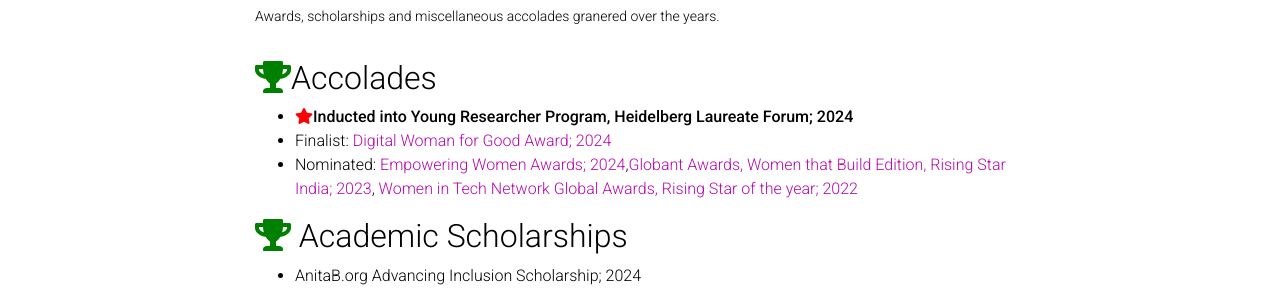
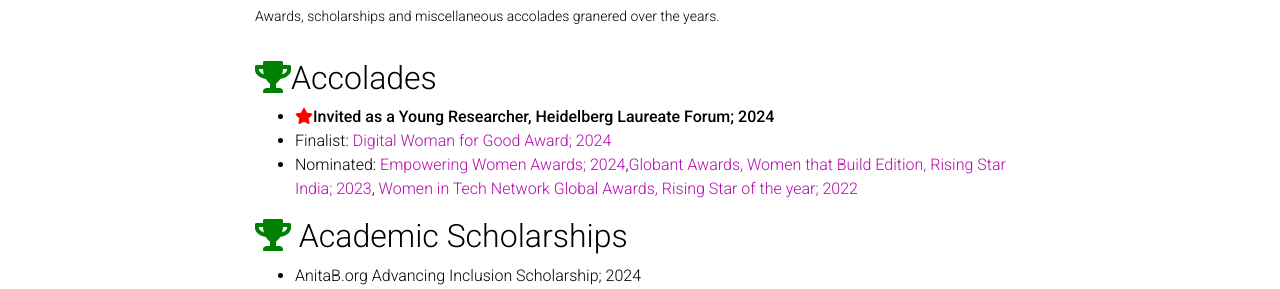
Before and after one commit to sara-02/sara-02.github.io, a Jekyll site: the page built from _pages/honors.md, in a window 1280 px wide and 1110 px high. Shown: the part 155-444 px from the top of the window. Built offline with Jekyll 4.4.1, drawn with Linux system fonts in a browser that asks for light colours; comment, search, counter and statistics services are not loaded; a style sheet for code colours, icons or effects is not loaded.

```diff
--- a/_pages/honors.md
+++ b/_pages/honors.md
@@ -8,7 +8,7 @@ nav_order: 5
 ---
 
 ## <i style='font-size:24px' class='fas' style='color: green'>&#xf091;</i>Accolades
-* <i style='font-size:24px' class='fas' style='color: red'>&#xf005;</i>**Inducted into Young Researcher Program, Heidelberg Laureate Forum; 2024**
+* <i style='font-size:24px' class='fas' style='color: red'>&#xf005;</i>**Invited as a Young Researcher, Heidelberg Laureate Forum; 2024**
 * Finalist:  [Digital Woman for Good Award; 2024](https://digitalwomenawards.com/awards-news/digital-women-for-good-hjkkd)
 * Nominated:  [Empowering Women Awards; 2024](https://www.empoweringwomeninindustry.com/2024-award-nominees),[Globant Awards, Women that Build Edition, Rising Star India; 2023](https://womenawards.globant.com/2023/RisingStar/SarahMasud), [Women in Tech Network Global Awards, Rising Star of the year; 2022](https://www.womentech.net/nominee/Sarah/Masud/79424)
 
```
Also changed, not shown: _bibliography/papers.bib (+10 -0 lines), _pages/coverage.md (+1 -1 lines), _pages/services.md (+1 -1 lines).
